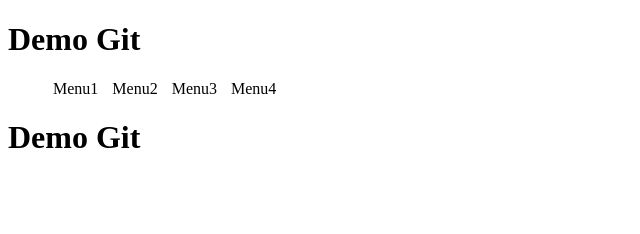
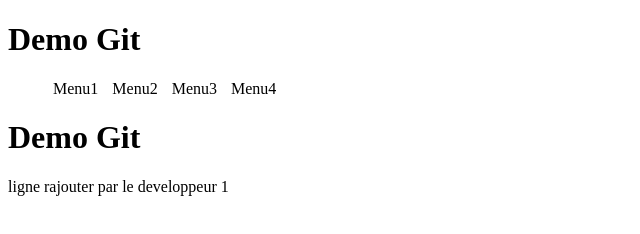
Before and after one commit to nacLynda/projet1, a plain HTML site: page index.html in a window 1280 px wide. Shown: the whole page, without its empty margins (0-640 px from the left). Drawn offline with Linux system fonts and the light colour scheme.

Commit message:
ajout section

```diff
--- a/index.html
+++ b/index.html
@@ -21,6 +21,9 @@
     </ul>
 </header></nav></header>
 <h1> Demo Git </h1>
+<section>
+    ligne rajouter par le developpeur 1
 
+</section>
 </body>
 </html>
```
